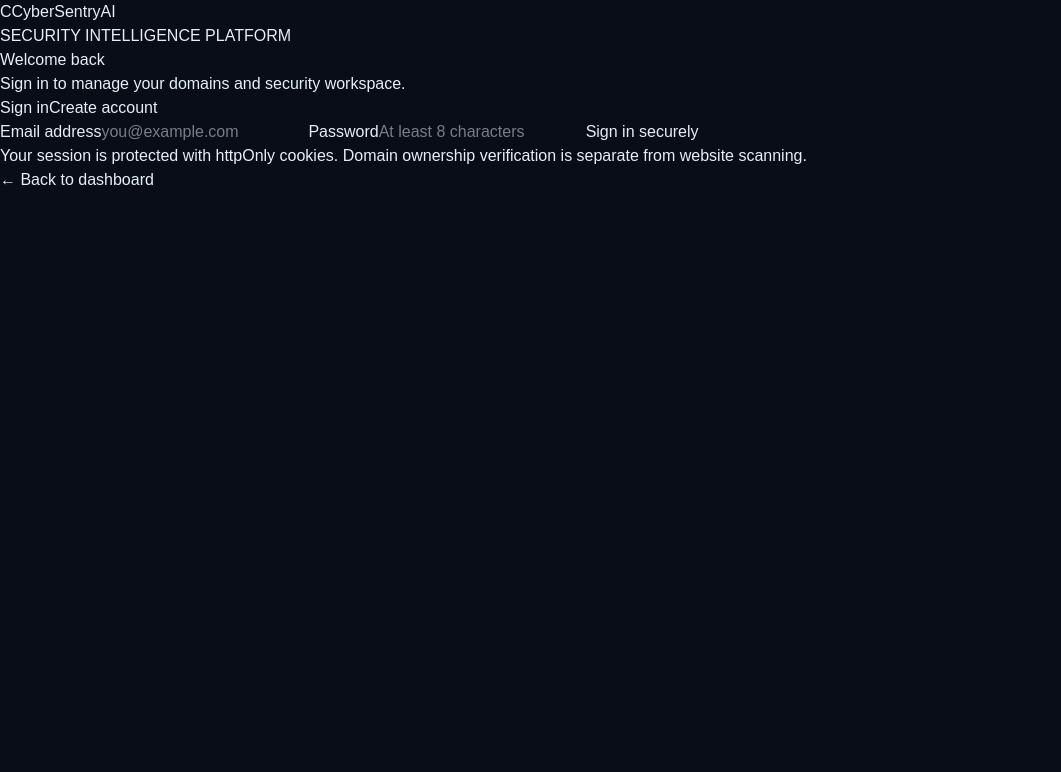
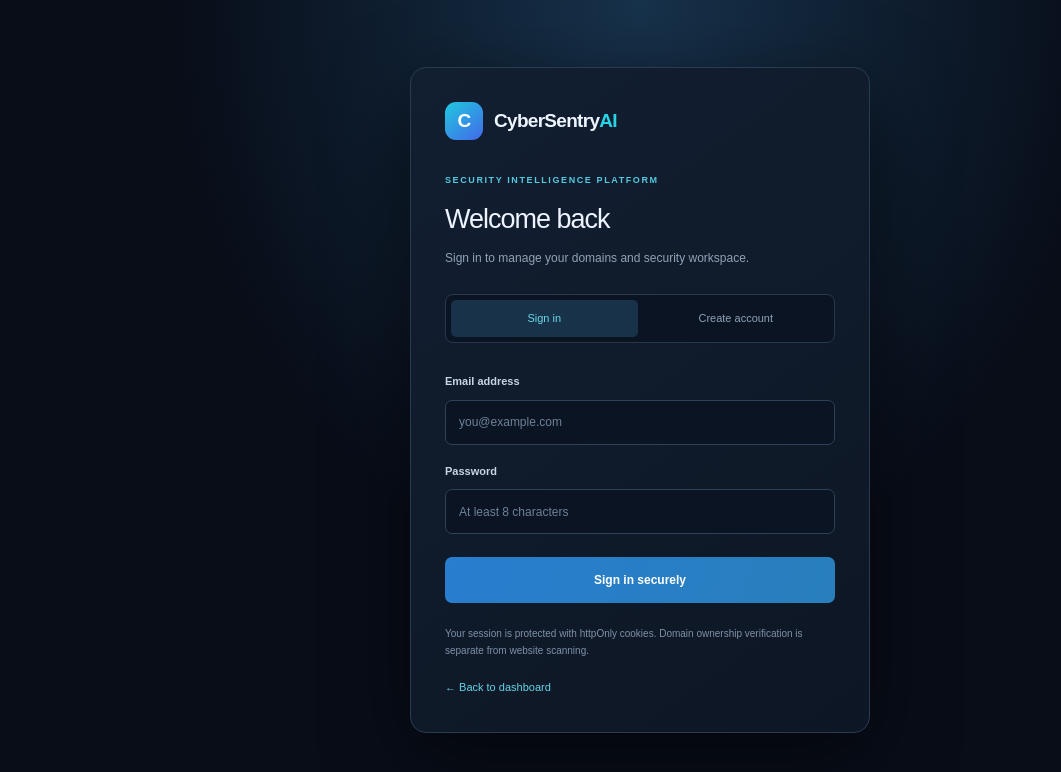
Before and after one commit to Fouzia2510/cybersentry-ai, a Next.js app: page /login in a window 1280 px wide. Shown: the top 772 px of the page, without its empty margins (0-1061 px from the left). Built offline with nearby package versions, Linux system fonts and the light colour scheme.

Commit message:
Style secure CyberSentryAI authentication screens

```diff
--- a/src/app/globals.css
+++ b/src/app/globals.css
@@ -848,3 +848,190 @@ button {
     padding: 7px;
   }
 }
+
+
+.auth-shell {
+  min-height: 100vh;
+  display: grid;
+  place-items: center;
+  padding: 28px 16px;
+  background:
+    radial-gradient(ellipse at 50% 0%, #17324b 0%, transparent 52%),
+    #080d18;
+}
+
+.auth-card {
+  width: min(100%, 460px);
+  padding: 34px;
+  border: 1px solid #293a51;
+  border-radius: 16px;
+  background: linear-gradient(145deg, #121f31, #0d1624);
+  box-shadow: 0 24px 80px #0008;
+}
+
+.auth-brand {
+  display: inline-flex;
+  align-items: center;
+  gap: 11px;
+  color: #eef5ff;
+  font-size: 19px;
+  font-weight: 800;
+  text-decoration: none;
+  letter-spacing: -0.7px;
+}
+
+.auth-brand > span:last-child > span {
+  color: var(--cyan);
+}
+
+.auth-brand-icon {
+  width: 38px;
+  height: 38px;
+  display: grid;
+  place-items: center;
+  border-radius: 11px;
+  background: linear-gradient(140deg, #20c8df, #4269e9);
+  color: white;
+}
+
+.auth-eyebrow {
+  margin-top: 34px;
+  color: #55c9de;
+  font-size: 9px;
+  font-weight: 700;
+  letter-spacing: 1.6px;
+}
+
+.auth-card h1 {
+  margin: 12px 0 8px;
+  color: #eef4ff;
+  font-size: 27px;
+  letter-spacing: -1px;
+}
+
+.auth-description {
+  margin: 0;
+  color: #91a2b8;
+  font-size: 12px;
+  line-height: 1.7;
+}
+
+.auth-tabs {
+  display: grid;
+  grid-template-columns: 1fr 1fr;
+  gap: 5px;
+  margin: 26px 0 22px;
+  padding: 5px;
+  border: 1px solid #27384e;
+  border-radius: 8px;
+  background: #0a1422;
+}
+
+.auth-tabs button {
+  min-height: 37px;
+  border: 0;
+  border-radius: 5px;
+  background: transparent;
+  color: #91a2b8;
+  font-size: 11px;
+}
+
+.auth-tabs button.selected {
+  background: #183249;
+  color: #6bd9e9;
+}
+
+.auth-form {
+  display: grid;
+  gap: 10px;
+}
+
+.auth-form label {
+  margin-top: 8px;
+  color: #c7d4e5;
+  font-size: 11px;
+  font-weight: 600;
+}
+
+.auth-form input {
+  width: 100%;
+  height: 45px;
+  padding: 0 13px;
+  border: 1px solid #304057;
+  border-radius: 7px;
+  outline: none;
+  background: #0a1422;
+  color: #eef4ff;
+  font-size: 12px;
+}
+
+.auth-form input:focus {
+  border-color: #35bfd5;
+  box-shadow: 0 0 0 3px #35bfd51c;
+}
+
+.auth-form input::placeholder {
+  color: #6f8199;
+}
+
+.auth-submit {
+  min-height: 46px;
+  margin-top: 13px;
+  border: 0;
+  border-radius: 7px;
+  background: linear-gradient(110deg, #287ecf, #287fbc);
+  color: white;
+  font-size: 12px;
+  font-weight: 700;
+}
+
+.auth-submit:disabled {
+  opacity: 0.6;
+  cursor: wait;
+}
+
+.auth-error,
+.auth-message {
+  margin: 8px 0 0;
+  padding: 10px 12px;
+  border-radius: 6px;
+  font-size: 11px;
+  line-height: 1.6;
+}
+
+.auth-error {
+  border: 1px solid #71404a;
+  background: #351d29;
+  color: #ffabb7;
+}
+
+.auth-message {
+  border: 1px solid #315a65;
+  background: #142d39;
+  color: #9ce5ee;
+}
+
+.auth-footnote {
+  margin: 22px 0 0;
+  color: #7f91a8;
+  font-size: 10px;
+  line-height: 1.7;
+}
+
+.auth-back {
+  display: inline-block;
+  margin-top: 20px;
+  color: #64d5e7;
+  font-size: 11px;
+  text-decoration: none;
+}
+
+.auth-back:hover {
+  text-decoration: underline;
+}
+
+@media (max-width: 480px) {
+  .auth-card {
+    padding: 25px 20px;
+  }
+}
```
